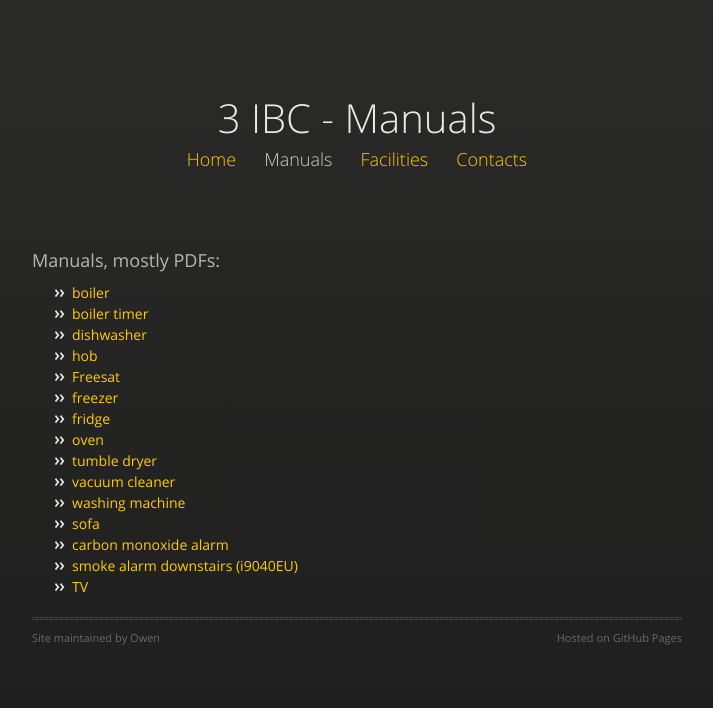
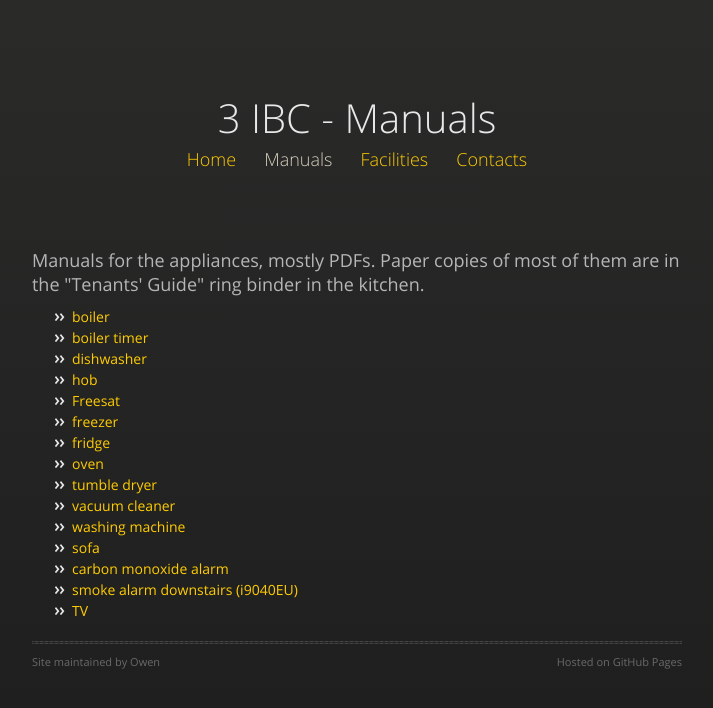
Before and after one commit to owenlydiard/3ibc, a Jekyll site: the page built from manuals.html, in a window 1280 px wide. Shown: the top 708 px of the page, without its empty margins (283-996 px from the left). Built offline with Jekyll 4.4.1, drawn with Linux system fonts in a browser that asks for light colours; nearby versions of some CDN libraries.

Commit message:
mention the Tenants' Guide

```diff
--- a/manuals.html
+++ b/manuals.html
@@ -5,7 +5,7 @@ group: navigation
 ---
 
         <div id="footle">
-        <h3>Manuals, mostly PDFs:</h3>
+        <h3>Manuals for the appliances, mostly PDFs.  Paper copies of most of them are in the "Tenants' Guide" ring binder in the kitchen.</h3>
 <ul>
 <li><a href="manuals/boiler-Vaillant-828e-instructions.pdf">boiler</a></li>
 <li><a href="manuals/boiler-Vaillant-timer.pdf">boiler timer</a></li>
```
